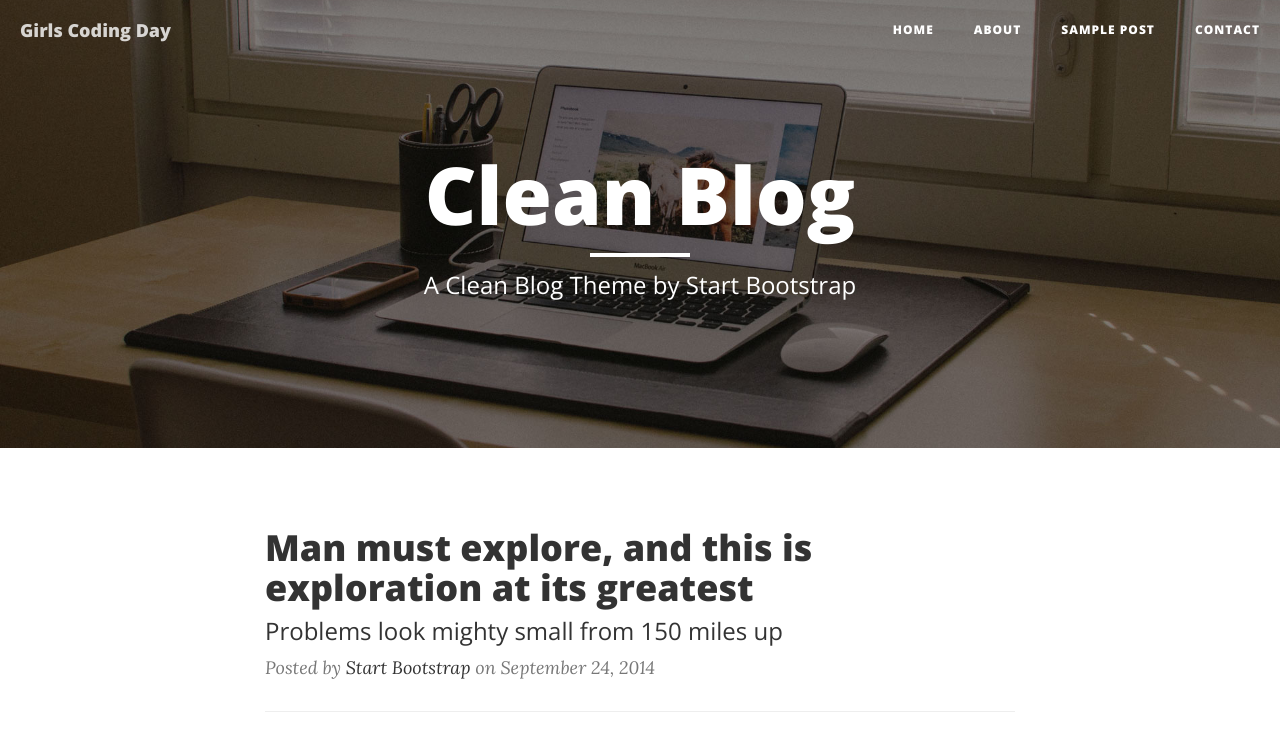
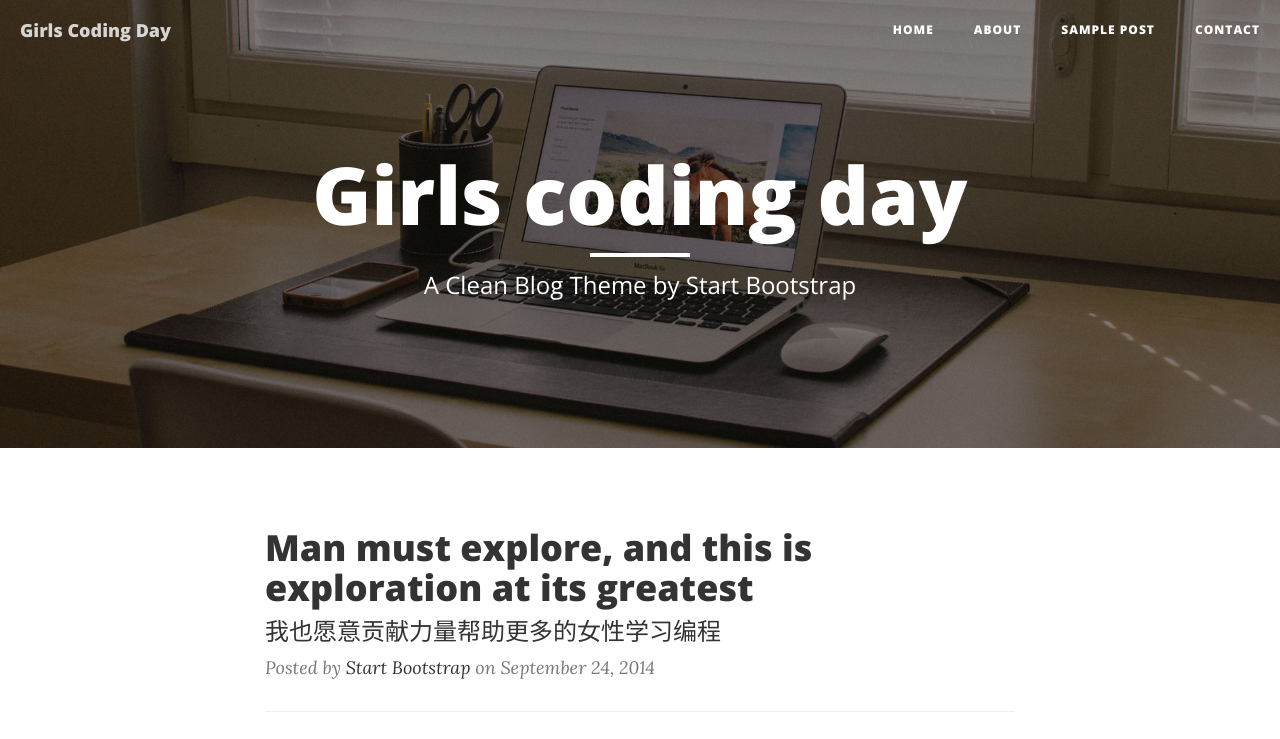
Before and after one commit to Vivian1115/First-coding, a website: page startbootstrap-clean-blog-gh-pages/index.html in a window 1280 px wide. Shown: the top 739 px of the page. Drawn offline with nearby package versions, Linux system fonts and the light colour scheme.

Commit message:
modify h1&h3

```diff
--- a/startbootstrap-clean-blog-gh-pages/index.html
+++ b/startbootstrap-clean-blog-gh-pages/index.html
@@ -74,7 +74,7 @@
             <div class="row">
                 <div class="col-lg-8 col-lg-offset-2 col-md-10 col-md-offset-1">
                     <div class="site-heading">
-                        <h1>Clean Blog</h1>
+                        <h1>Girls coding day</h1>
                         <hr class="small">
                         <span class="subheading">A Clean Blog Theme by Start Bootstrap</span>
                     </div>
@@ -93,7 +93,7 @@
                             Man must explore, and this is exploration at its greatest
                         </h2>
                         <h3 class="post-subtitle">
-                            Problems look mighty small from 150 miles up
+                            我也愿意贡献力量帮助更多的女性学习编程
                         </h3>
                     </a>
                     <p class="post-meta">Posted by <a href="#">Start Bootstrap</a> on September 24, 2014</p>
```
